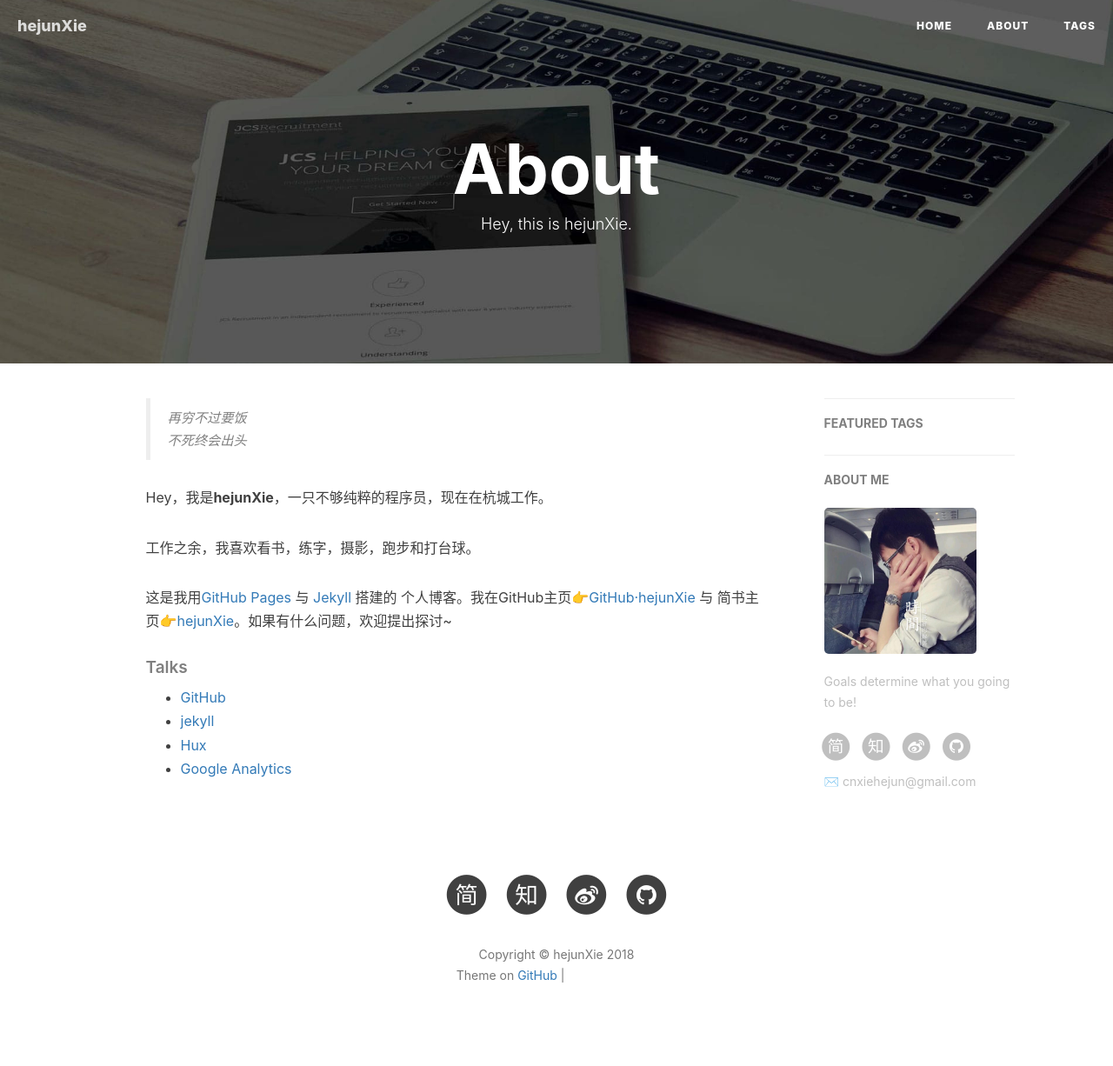
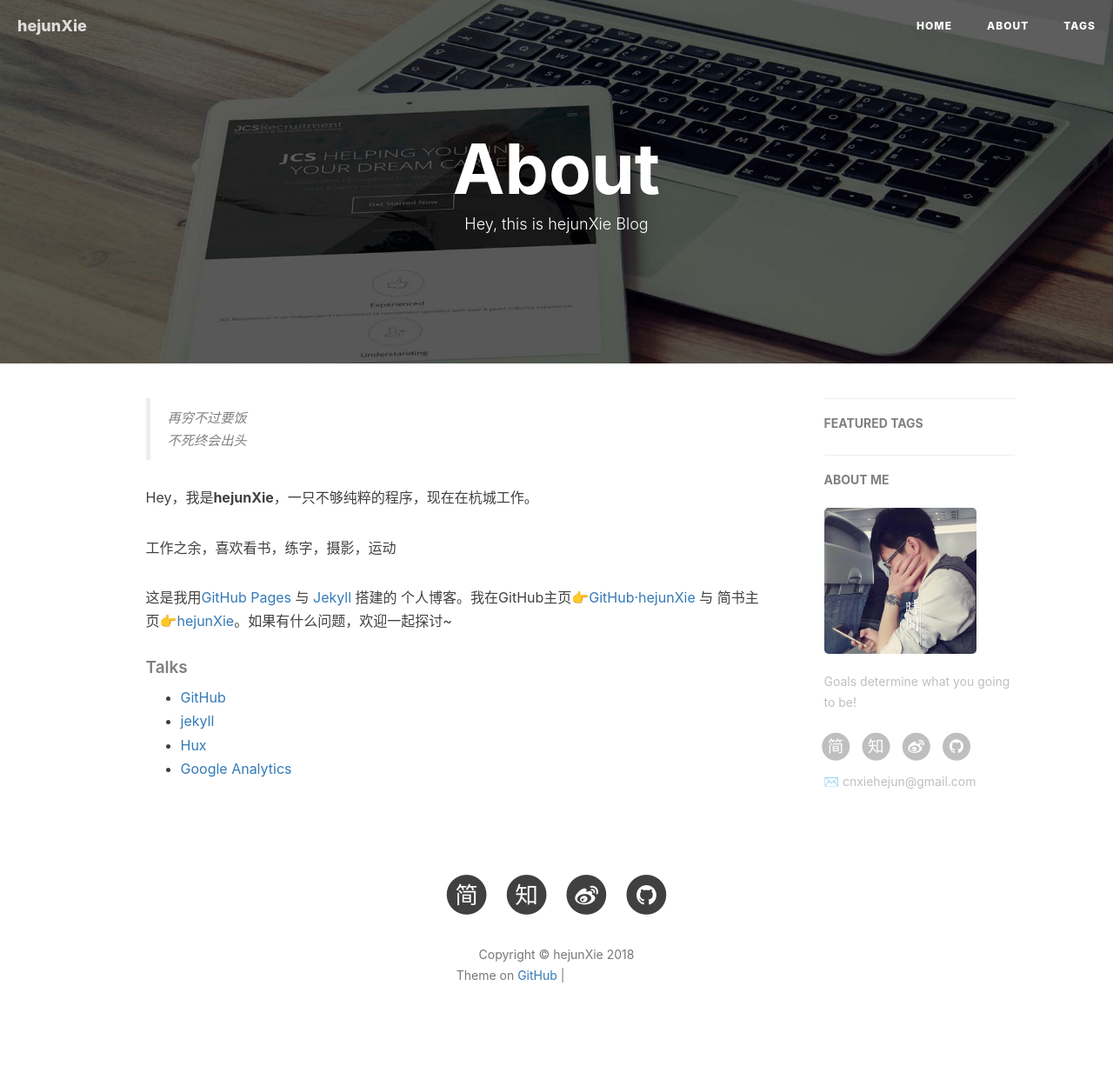
Before and after one commit to jasmineY/hejunXie.github.io, a Jekyll site: the page built from about.html, in a window 1280 px wide. Shown: the whole page at 87% size. Built offline with Jekyll 4.4.1, drawn with Linux system fonts in a browser that asks for light colours; nearby versions of some CDN libraries; comment, search, counter and statistics services are not loaded; grey boxes are pictures that could not be loaded.

Commit message:
resolve: production

```diff
--- a/_config.yml
+++ b/_config.yml
@@ -18,7 +18,7 @@ sidebar-avatar: /img/myself.jpg       # use absolute URL, seeing it's used in bo
 
 # SNS settings
 RSS:
-weibo_username: 1950486652
+weibo_username: TLONGXHJ
 zhihu_username: hejun_xie0518
 github_username: hejunXie
 facebook_username:
--- a/about.html
+++ b/about.html
@@ -1,7 +1,7 @@
 ---
 layout: page
 title: "About"
-description: "Hey, this is hejunXie."
+description: "Hey, this is hejunXie Blog"
 header-img: "img/post-bg-rwd.jpg"
 ---
 
@@ -15,14 +15,13 @@ header-img: "img/post-bg-rwd.jpg"
 <div class="zh post-container">
 
     <!--copied from markdown -->
-    <blockquote><p>再穷不过要饭<br>
-    不死终会出头</p></blockquote>
+    <blockquote><p>再穷不过要饭<br>不死终会出头</p></blockquote>
 
-    <p>Hey，我是<strong>hejunXie</strong>，一只不够纯粹的程序员，现在在杭城工作。</p>
+    <p>Hey，我是<strong>hejunXie</strong>，一只不够纯粹的程序，现在在杭城工作。</p>
 
-    <p>工作之余，我喜欢看书，练字，摄影，跑步和打台球。</p>
+    <p>工作之余，喜欢看书，练字，摄影，运动</p>
 
-    <p>这是我用<a href="https://pages.github.com/">GitHub Pages</a> 与 <a href="http://jekyll.com.cn/">Jekyll</a> 搭建的 个人博客。我在GitHub主页<a href="https://github.com/hejunXie">👉GitHub·hejunXie</a> 与 简书主页<a href="https://www.jianshu.com/users/d1cfb417bcf9">👉hejunXie</a>。如果有什么问题，欢迎提出探讨~</p>
+    <p>这是我用<a href="https://pages.github.com/">GitHub Pages</a> 与 <a href="http://jekyll.com.cn/">Jekyll</a> 搭建的 个人博客。我在GitHub主页<a href="https://github.com/hejunXie">👉GitHub·hejunXie</a> 与 简书主页<a href="https://www.jianshu.com/users/d1cfb417bcf9">👉hejunXie</a>。如果有什么问题，欢迎一起探讨~</p>
 
     <p></p>
 
```
